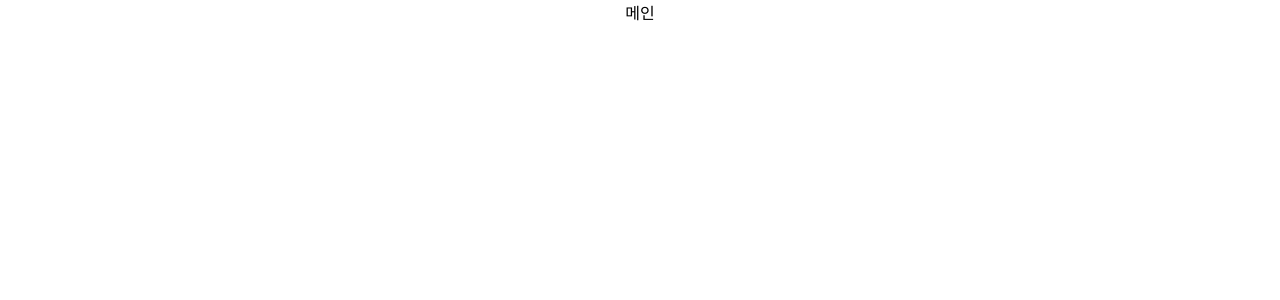
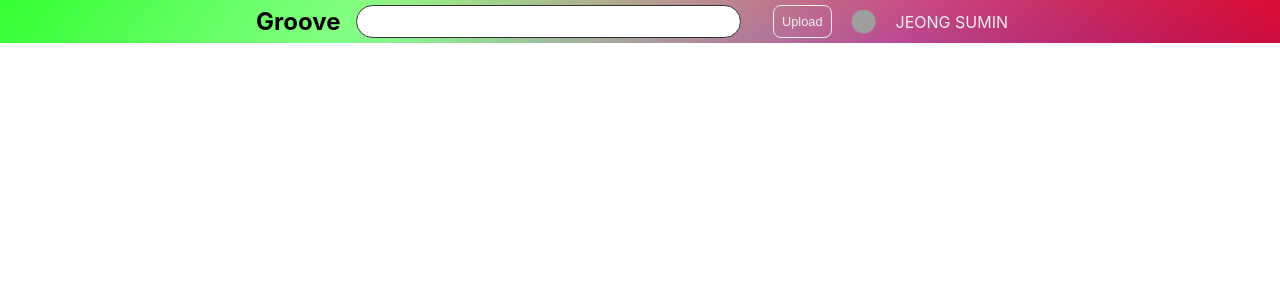
Before and after one commit to yeomko22/groove, a React (Create React App) app in the folder frontend/: page / in a window 1280 px wide. Shown: the top 300 px of the page. Built offline with nearby package versions, Linux system fonts and the light colour scheme; grey boxes are pictures that could not be loaded.

Commit message:
feat: 네비게이션 추가

```diff
--- a/frontend/src/App.js
+++ b/frontend/src/App.js
@@ -1,6 +1,7 @@
 import React from 'react';
 import './App.css';
 import { Switch, Route } from 'react-router-dom';
+import Main from './components/Main/Main';
 
 // "http://localhost:8090/hls/sample2/playlist.m3u8"
 
@@ -10,7 +11,9 @@ function App() {
       <Switch>
         <Route path="/:user/:music">음악</Route>
         <Route path="/:user">트랙</Route>
-        <Route path="/">메인</Route>
+        <Route path="/">
+          <Main />
+        </Route>
       </Switch>
     </div>
   );
--- /dev/null
+++ b/frontend/src/components/Main/Main.js
@@ -0,0 +1,12 @@
+import React from 'react';
+import Navigation from '../Navigation/Navigation';
+
+const Main = () => {
+  return (
+    <div>
+      <Navigation />
+    </div>
+  );
+};
+
+export default Main;
--- /dev/null
+++ b/frontend/src/components/Navigation/Navigation.js
@@ -0,0 +1,20 @@
+import React from 'react';
+import Search from './Search';
+import Upload from './Upload';
+import Profile from './Profile';
+import './Navigation.scss';
+
+const Navigation = () => {
+  return (
+    <div className="nav-container">
+      <nav className="nav">
+        <h1 className="nav__title">Groove</h1>
+        <Search />
+        <Upload />
+        <Profile />
+      </nav>
+    </div>
+  );
+};
+
+export default Navigation;
--- /dev/null
+++ b/frontend/src/components/Navigation/Navigation.scss
@@ -0,0 +1,71 @@
+$color-red: #f00;
+$color-green: #0f0;
+$color-blue: #00f;
+$color-dark: #333;
+$color-light: #eee;
+
+$font-size-mid: 1.2rem;
+$font-size-small: 0.8rem;
+
+* {
+    margin: 0;
+    padding: 0;
+}
+
+.nav-container {
+    position: fixed;
+    width: 100%;
+    background: linear-gradient(217deg, rgba($color-red, 0.8), rgba($color-red, 0) 70.71%), linear-gradient(127deg, rgba($color-green, 0.8), rgba($color-green, 0) 70.71%), linear-gradient(336deg, rgba($color-blue, 0.8), rgba($color-blue, 0) 70.71%);
+}
+
+.nav {
+    margin: 0 auto;
+    width: 60%;
+    display: flex;
+    justify-content: space-around;
+    align-items: center;
+
+    &__title {
+        margin: 0;
+        padding: 0;
+    }
+
+    &__search {
+        flex-grow: 2;
+        margin: 0.3rem 1rem;
+
+        input {
+            border-radius: 100rem;
+            border: 1.4px solid $color-dark;
+            width: 100%;
+            padding: 0.3rem 1rem;
+            box-sizing: border-box;
+            font-size: $font-size-mid;
+        }
+    }
+}
+
+.btn {
+    background-color: transparent;
+    border: 1.5px solid $color-light;
+    border-radius: 0.5rem;
+    padding: 0.5rem;
+    color: $color-light;
+    outline: none;
+    font-size: $font-size-small;
+    margin: 0 1rem;
+}
+
+.profile {
+    display: flex;
+    align-items: center;
+    &__image {
+        width: 2rem;
+        clip-path: circle();
+    }
+
+    &__username {
+        color: $color-light;
+        padding: 0 1rem;
+    }
+}
--- /dev/null
+++ b/frontend/src/components/Navigation/Profile.js
@@ -0,0 +1,14 @@
+import React from 'react';
+import ProfileImage from './ProfileImage';
+import ProfileUsername from './ProfileUsername';
+
+const Profile = () => {
+  return (
+    <div className="profile">
+      <ProfileImage />
+      <ProfileUsername />
+    </div>
+  );
+};
+
+export default Profile;
--- /dev/null
+++ b/frontend/src/components/Navigation/ProfileImage.js
@@ -0,0 +1,11 @@
+import React from 'react';
+
+const AccountImage = () => {
+  const imageURL =
+    'https://moonvillageassociation.org/wp-content/uploads/2018/06/default-profile-picture1.jpg';
+  return (
+    <img className="profile__image" src={imageURL} alt="profile-image"></img>
+  );
+};
+
+export default AccountImage;
--- /dev/null
+++ b/frontend/src/components/Navigation/ProfileUsername.js
@@ -0,0 +1,8 @@
+import React from 'react';
+
+const ProfileUsername = () => {
+  const username = 'JEONG SUMIN';
+  return <div className="profile__username">{username}</div>;
+};
+
+export default ProfileUsername;
--- /dev/null
+++ b/frontend/src/components/Navigation/Search.js
@@ -0,0 +1,11 @@
+import React from 'react';
+
+const Search = () => {
+  return (
+    <div className="nav__search">
+      <input />
+    </div>
+  );
+};
+
+export default Search;
--- /dev/null
+++ b/frontend/src/components/Navigation/Upload.js
@@ -0,0 +1,7 @@
+import React from 'react';
+
+const Upload = () => {
+  return <button className="nav__upload btn">Upload</button>;
+};
+
+export default Upload;
```
Also changed, not shown: frontend/src/components/MusicPlayer/MusicPlayer.js (added, +7 -0 lines).
